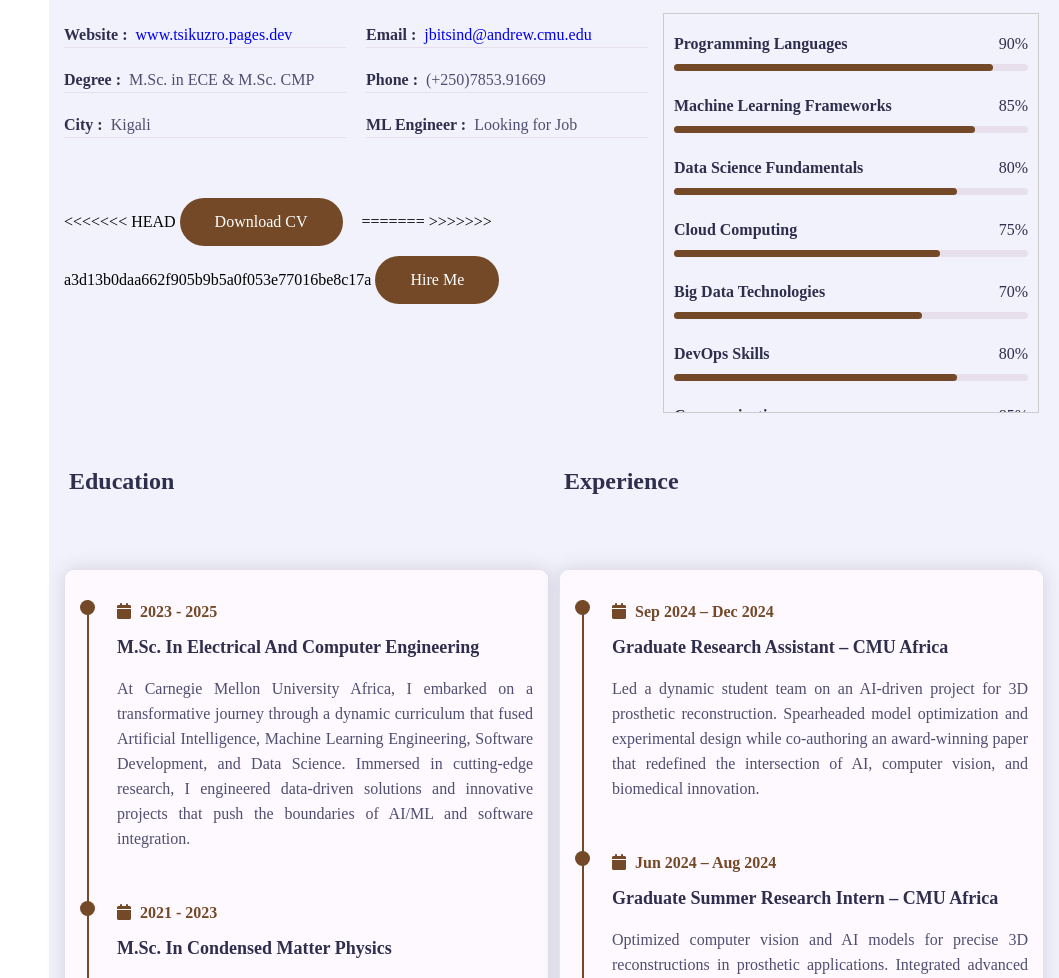
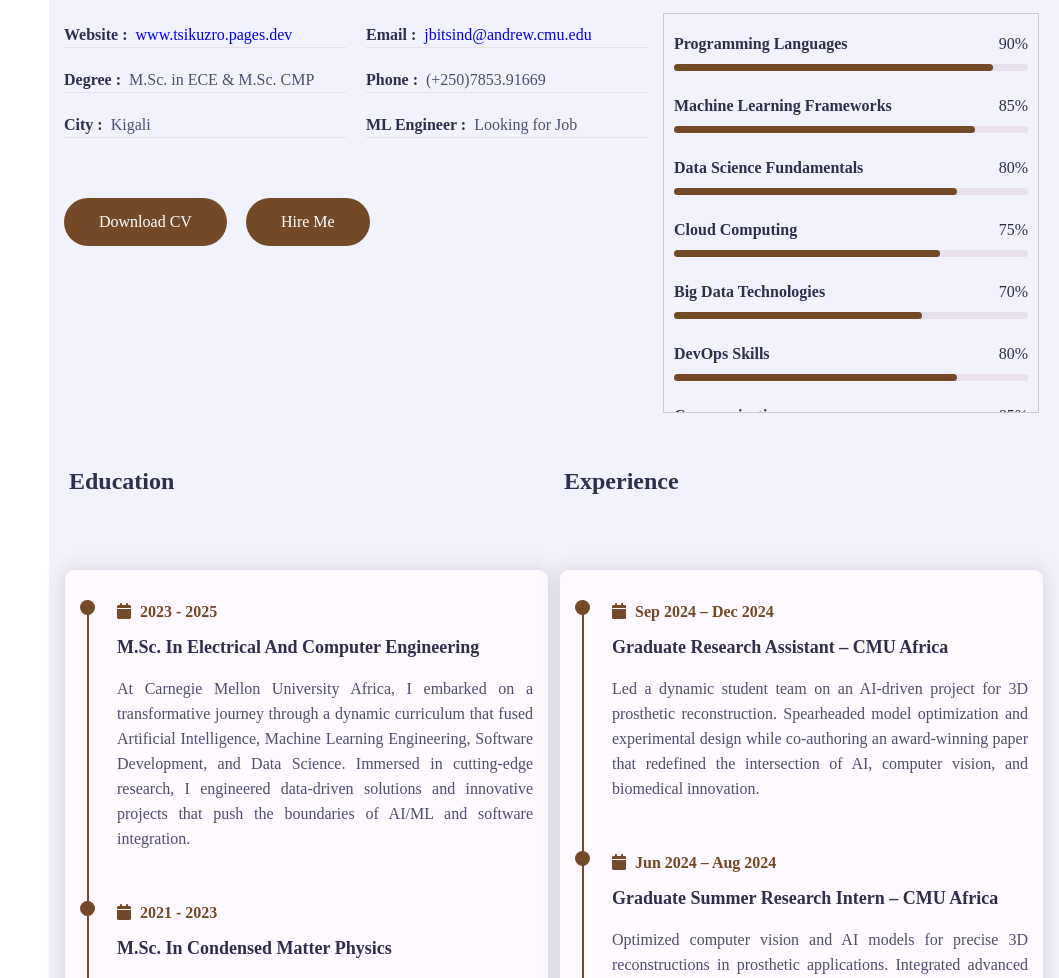
Before and after one commit to jbitsind/Tsk_Portfolio, a website built with Parcel: page src/index.html in a window 1280 px wide. Shown: the part 1223-2201 px from the top of the page, without its empty margins (221-1280 px from the left). Built offline with nearby package versions, Linux system fonts and the light colour scheme; a web font is replaced by a local one.

Commit message:
Update index.html

```diff
--- a/src/index.html
+++ b/src/index.html
@@ -12,7 +12,10 @@
     <link rel="stylesheet" href="https://cdnjs.cloudflare.com/ajax/libs/font-awesome/6.5.2/css/all.min.css">
     <!-- =========== Style Switcher ================= -->
     <link rel="stylesheet" href="css/skins/color-1.css" class="alternate-style" title="color-1" disabled>
-    <link rel="stylesheet" href="css/skins/color-2.css" class="alternate-style" title="color-2" disabled>
+    <!-- <link rel="stylesheet" href="css/skins/color-2.css" class="alternate-style" title="color-2" disabled> -->
+
+    <link rel="alternate stylesheet" href="css/skins/color-2.css" title="color-2" disabled>
+
     <link rel="stylesheet" href="css/skins/color-3.css" class="alternate-style" title="color-3" disabled>
     <link rel="stylesheet" href="css/skins/color-4.css" class="alternate-style" title="color-4" disabled>
     <link rel="stylesheet" href="css/skins/color-5.css" class="alternate-style" title="color-5" disabled>
@@ -109,10 +112,8 @@
                                     </div>
                                     <div class="row">
                                         <div class="buttons padd-15">
-                                            <<<<<<< HEAD <!-- <a href="#" class="btn">Download CV</a> -->
-                                                <a href="/docs/CV_JeanRodrigueBitsindaIkuzwe.pdf" download="CV_Jean_Rodrigue_Bitsinda_Ikuzwe.pdf" class="btn">Download CV</a> ======= >>>>>>> a3d13b0daa662f905b9b5a0f053e77016be8c17a
-
-                                                <a href="#contact" class="btn hire-me">Hire Me</a>
+                                            <a href="/docs/CV_JeanRodrigueBitsindaIkuzwe.pdf" download="CV_Jean_Rodrigue_Bitsinda_Ikuzwe.pdf" class="btn">Download CV</a>
+                                            <a href="#contact" class="btn hire-me">Hire Me</a>
                                         </div>
                                     </div>
                                 </div>
```
